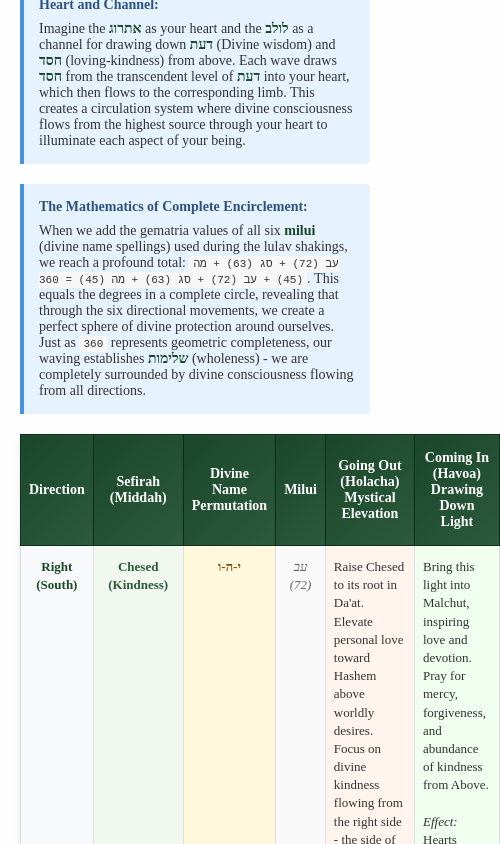
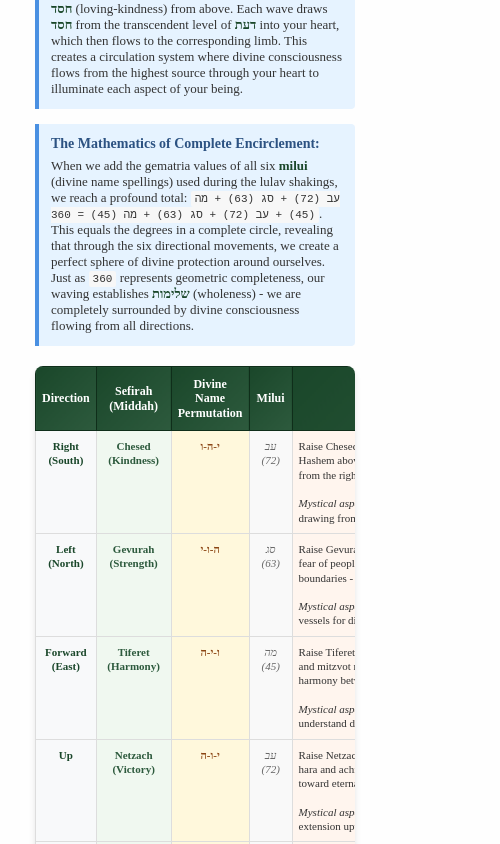
Before and after one commit to jacobboim/succoskavvanos, a React (Vite) app: page / in a window 390 px wide. Shown: the part 900-1744 px from the top of the page, 500 px wide, since content can reach past the window. Built offline with nearby package versions, Linux system fonts and the light colour scheme.

Commit message:
styles update

```diff
--- a/src/App.css
+++ b/src/App.css
@@ -145,3 +145,145 @@ tr:hover {
 .mystical-note strong {
   color: #1a472a;
 }
+/* Mobile responsiveness for table */
+@media (max-width: 768px) {
+  .container {
+    margin: 10px;
+    padding: 0 5px;
+  }
+
+  h1 {
+    font-size: 22px;
+    margin-bottom: 20px;
+  }
+
+  /* Make table horizontally scrollable */
+  .table-container {
+    width: 100%;
+    overflow-x: auto;
+    -webkit-overflow-scrolling: touch;
+    margin: 20px 0;
+    border-radius: 8px;
+    box-shadow: 0 4px 6px rgba(0, 0, 0, 0.1);
+  }
+
+  .chart {
+    min-width: 800px; /* Ensures table doesn't get too cramped */
+    margin: 0;
+  }
+
+  .chart th {
+    padding: 10px 6px;
+    font-size: 12px;
+    line-height: 1.2;
+  }
+
+  .chart td {
+    padding: 8px 6px;
+    font-size: 11px;
+    line-height: 1.3;
+  }
+
+  .meditation {
+    font-size: 10px;
+    line-height: 1.4;
+  }
+
+  .hebrew {
+    font-size: 14px;
+  }
+
+  .milui {
+    font-size: 10px;
+  }
+
+  /* Alternative: Card-based layout for very small screens */
+  @media (max-width: 480px) {
+    .chart-mobile {
+      display: block;
+    }
+
+    .direction-card {
+      background: white;
+      border-radius: 8px;
+      box-shadow: 0 2px 4px rgba(0, 0, 0, 0.1);
+      margin: 15px 0;
+      padding: 15px;
+      border-left: 4px solid #1a472a;
+    }
+
+    .direction-card h3 {
+      color: #1a472a;
+      margin: 0 0 10px 0;
+      font-size: 16px;
+    }
+
+    .card-section {
+      margin: 10px 0;
+      padding: 8px 0;
+      border-bottom: 1px solid #eee;
+    }
+
+    .card-section:last-child {
+      border-bottom: none;
+    }
+
+    .card-label {
+      font-weight: bold;
+      color: #2d5a3d;
+      font-size: 12px;
+      margin-bottom: 5px;
+    }
+
+    .card-content {
+      font-size: 11px;
+      line-height: 1.4;
+    }
+  }
+
+  /* Mystical notes mobile styling */
+  .mystical-note {
+    padding: 12px;
+    margin: 15px 0;
+    font-size: 13px;
+  }
+
+  .note-title {
+    font-size: 14px;
+    margin-bottom: 6px;
+  }
+
+  .mystical-note ul {
+    padding-left: 20px;
+  }
+
+  .mystical-note li {
+    margin-bottom: 6px;
+    font-size: 12px;
+  }
+
+  .day-selector {
+    font-size: 14px;
+    padding: 10px 12px;
+  }
+}
+
+/* Very small screens - optimize further */
+@media (max-width: 360px) {
+  .container {
+    margin: 5px;
+  }
+
+  .chart {
+    min-width: 700px;
+  }
+
+  .chart th,
+  .chart td {
+    padding: 6px 4px;
+  }
+
+  .meditation {
+    font-size: 9px;
+  }
+}
--- a/src/App.jsx
+++ b/src/App.jsx
@@ -94,7 +94,7 @@ const LulavChart = () => {
         completely surrounded by divine consciousness flowing from all
         directions.
       </div>
-
+      <div className="table-container">
         <table className="chart">
           <thead>
             <tr>
@@ -155,8 +155,8 @@ const LulavChart = () => {
                 for mercy, forgiveness, and abundance of kindness from Above.{" "}
                 <br />
                 <br />
-              <em>Effect:</em> Hearts opened to receive divine love and to give
-              it to others.
+                <em>Effect:</em> Hearts opened to receive divine love and to
+                give it to others.
               </td>
             </tr>
             <tr>
@@ -177,8 +177,8 @@ const LulavChart = () => {
               </td>
               <td className="meditation going-out">
                 Raise Gevurah to its root in Da'at. Elevate fear of Hashem above
-              fear of people or the physical world. Focus on divine strength and
-              boundaries - the ability to say 'no' to evil. <br />
+                fear of people or the physical world. Focus on divine strength
+                and boundaries - the ability to say 'no' to evil. <br />
                 <br />
                 <em>Mystical aspect:</em> Channel the contracting force that
                 creates vessels for divine light.
@@ -208,16 +208,16 @@ const LulavChart = () => {
                 <br />
               </td>
               <td className="meditation going-out">
-              Raise Tiferet to its root in Da'at. Align with the beauty of Torah
-              and mitzvot rather than seeking worldly approval. Focus on harmony
-              between Chesed and Gevurah. <br />
+                Raise Tiferet to its root in Da'at. Align with the beauty of
+                Torah and mitzvot rather than seeking worldly approval. Focus on
+                harmony between Chesed and Gevurah. <br />
                 <br />
                 <em>Mystical aspect:</em> The human realm (מה - "what?") seeking
                 to understand divine beauty.
               </td>
               <td className="meditation coming-in">
-              Bring light into Malchut, beautifying service to Hashem. Pray for
-              spiritual renewal to shine on all Israel. <br />
+                Bring light into Malchut, beautifying service to Hashem. Pray
+                for spiritual renewal to shine on all Israel. <br />
                 <br />
                 <em>Effect:</em> Balance and harmony in spiritual practice and
                 daily life.
@@ -236,16 +236,16 @@ const LulavChart = () => {
                 <br />
               </td>
               <td className="meditation going-out">
-              Raise Netzach to its root in Da'at. Focus on overcoming the yetzer
-              hara and achieving victory in spiritual matters. Channel energy
-              toward eternal goals. <br />
+                Raise Netzach to its root in Da'at. Focus on overcoming the
+                yetzer hara and achieving victory in spiritual matters. Channel
+                energy toward eternal goals. <br />
                 <br />
                 <em>Mystical aspect:</em> Victory corresponds to the right
                 column's extension upward.
               </td>
               <td className="meditation coming-in">
-              Bring light into Malchut, instilling perseverance and triumph over
-              challenges. Pray for success in both spiritual and material
+                Bring light into Malchut, instilling perseverance and triumph
+                over challenges. Pray for success in both spiritual and material
                 endeavors. <br />
                 <br />
                 <em>Effect:</em> Persistent spiritual strength and divine
@@ -265,9 +265,9 @@ const LulavChart = () => {
                 <br />
               </td>
               <td className="meditation going-out">
-              Raise Hod to its root in Da'at. Cultivate gratitude to Hashem for
-              His kindness, recognizing His gifts in every moment. Submit to
-              divine will. <br />
+                Raise Hod to its root in Da'at. Cultivate gratitude to Hashem
+                for His kindness, recognizing His gifts in every moment. Submit
+                to divine will. <br />
                 <br />
                 <em>Mystical aspect:</em> Acknowledge divine sovereignty and our
                 dependence on His grace.
@@ -299,8 +299,8 @@ const LulavChart = () => {
               </td>
               <td className="meditation going-in">
                 Raise Yesod to its root in Da'at. Form holy connections with
-              righteous individuals. Dedicate oneself fully to Hashem's service
-              with purity of intent. <br />
+                righteous individuals. Dedicate oneself fully to Hashem's
+                service with purity of intent. <br />
                 <br />
                 <em>Mystical aspect:</em> The channel through which all upper
                 lights flow to Malchut.
@@ -316,6 +316,7 @@ const LulavChart = () => {
             </tr>
           </tbody>
         </table>
+      </div>
 
       <div className="mystical-note">
         <div className="note-title">The Sukkah Connection:</div>
```
Lines whose indentation alone changed are shown as unchanged.
